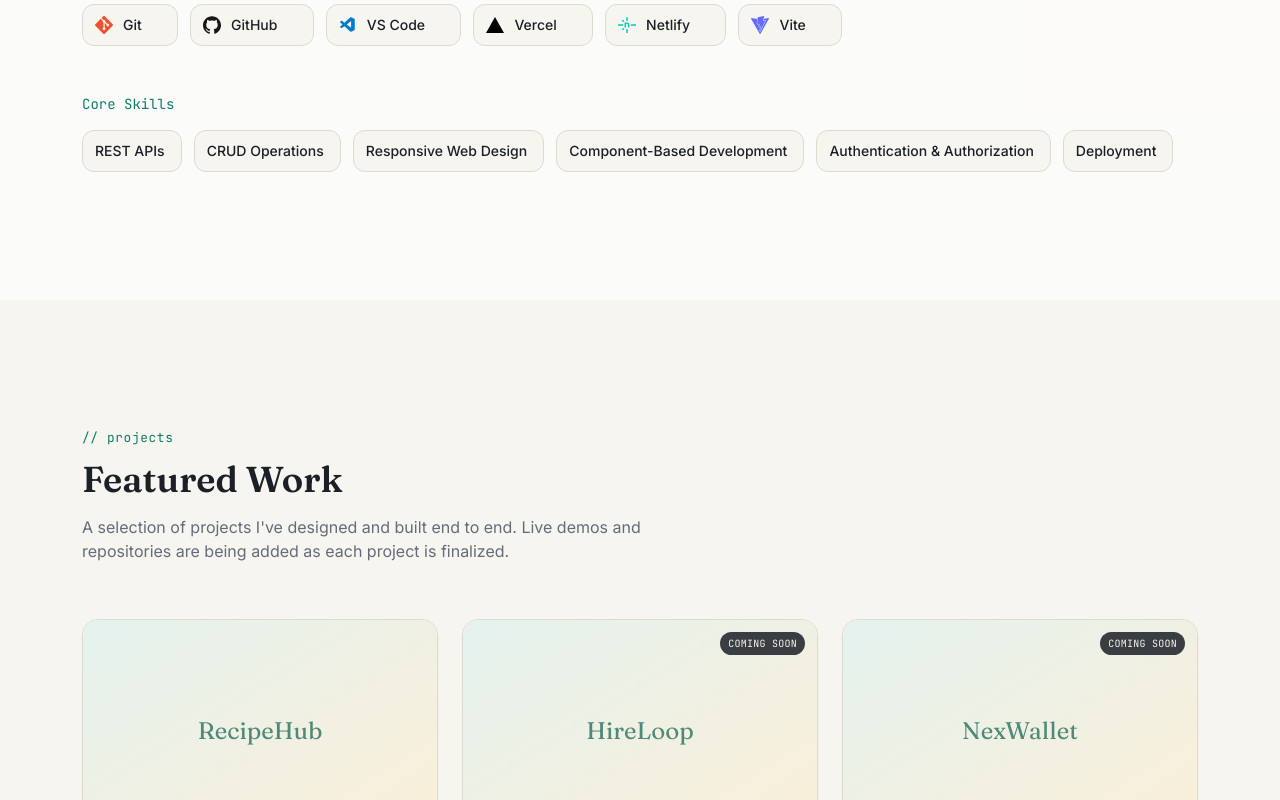
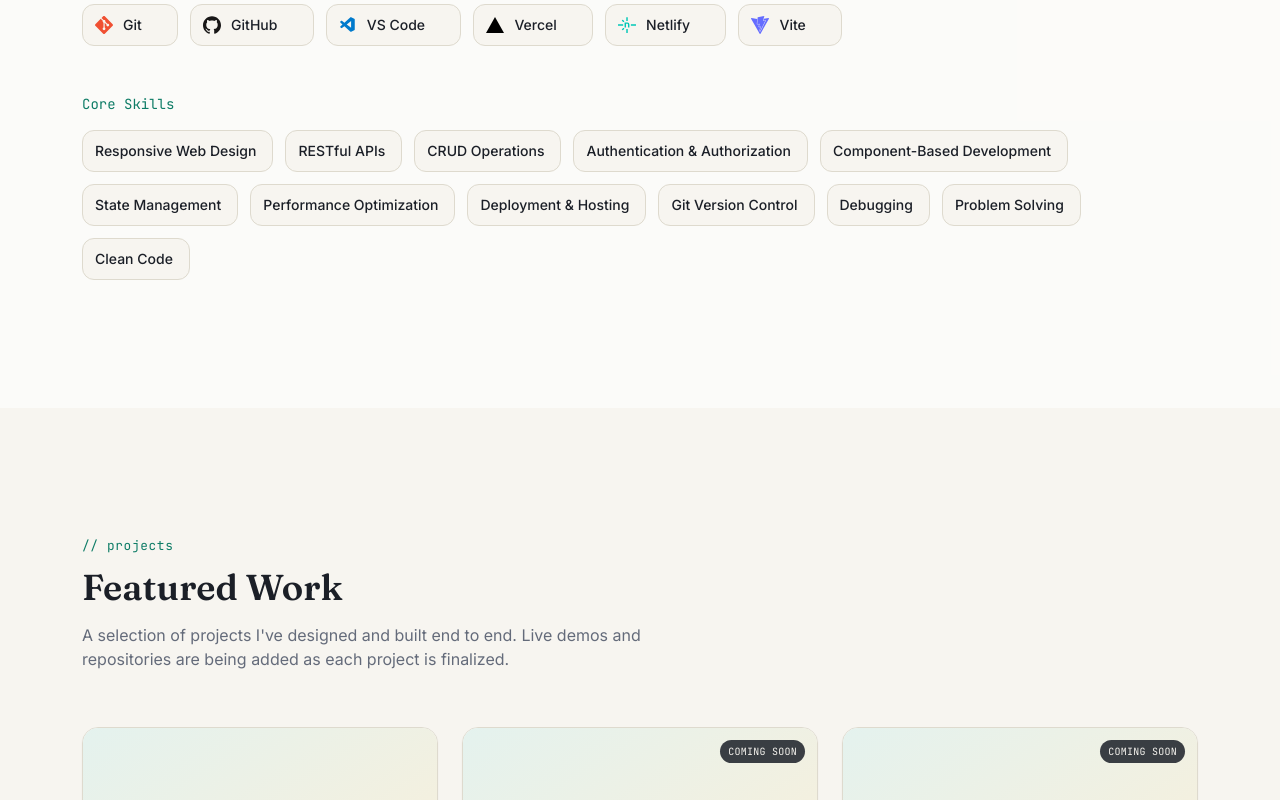
Before and after one commit to mimdev14/fatema_mim_Portfolio, a Next.js app: page / in a window 1280 px wide. Shown: the part 2420-3220 px from the top of the page. Built offline with nearby package versions, Linux system fonts and the light colour scheme.

Commit message:
changes are done

```diff
--- a/components/Education.jsx
+++ b/components/Education.jsx
@@ -5,7 +5,7 @@ import { FiExternalLink } from 'react-icons/fi';
 
 const timeline = [
   {
-    hash: 'a1f9c2',
+
     title: 'Bachelor of Science in Computer Science & Engineering',
     org: 'National University, Bangladesh',
     period: 'Graduated 2026',
@@ -13,15 +13,15 @@ const timeline = [
     link: null,
   },
   {
-    hash: 'e7b410',
+
     title: 'AI-Powered Full Stack Web Development',
     org: 'Programming Hero — Batch 13',
-    period: 'Completed',
+    period: 'Ongoing',
     text: 'Hands-on training in React, Next.js, Node.js, Express.js, MongoDB, Firebase Authentication, Git, deployment, and modern web development practices.',
     link: null,
   },
   {
-    hash: 'c003de',
+
     title: 'Continuous Learning',
     org: 'Self-directed',
     period: 'Present',
--- a/data/skills.js
+++ b/data/skills.js
@@ -32,13 +32,19 @@ export const skillGroups = [
   },
   {
     category: 'Core Skills',
-    items: [
-      { name: 'REST APIs' },
-      { name: 'CRUD Operations' },
-      { name: 'Responsive Web Design' },
-      { name: 'Component-Based Development' },
-      { name: 'Authentication & Authorization' },
-      { name: 'Deployment' },
-    ],
+      items: [
+    { name: 'Responsive Web Design' },
+    { name: 'RESTful APIs' },
+    { name: 'CRUD Operations' },
+    { name: 'Authentication & Authorization' },
+    { name: 'Component-Based Development' },
+    { name: 'State Management' },
+    { name: 'Performance Optimization' },
+    { name: 'Deployment & Hosting' },
+    { name: 'Git Version Control' },
+    { name: 'Debugging' },
+    { name: 'Problem Solving' },
+    { name: 'Clean Code' },
+  ],
   },
 ];
```
Also changed, not shown: public/favicon.svg.
